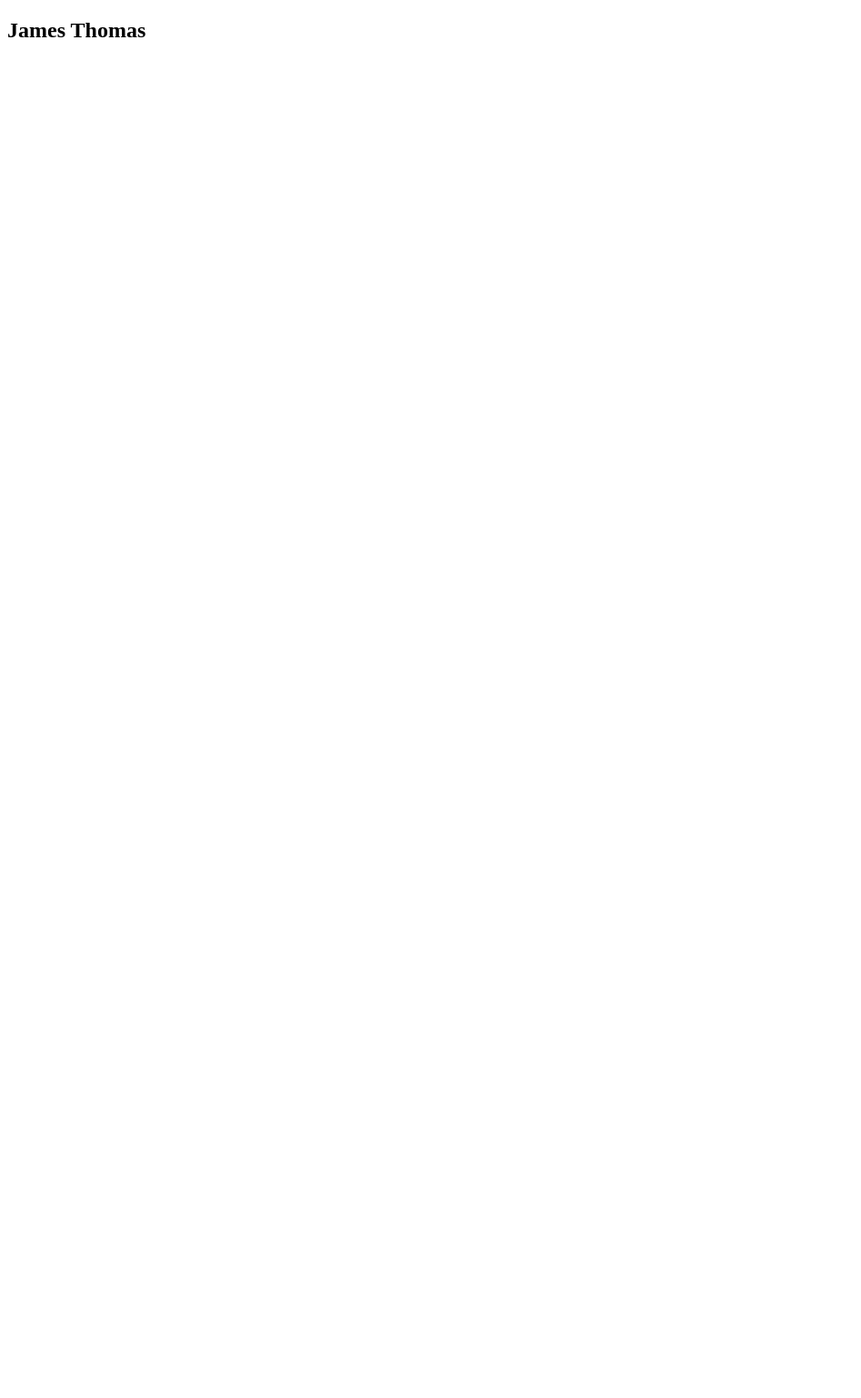
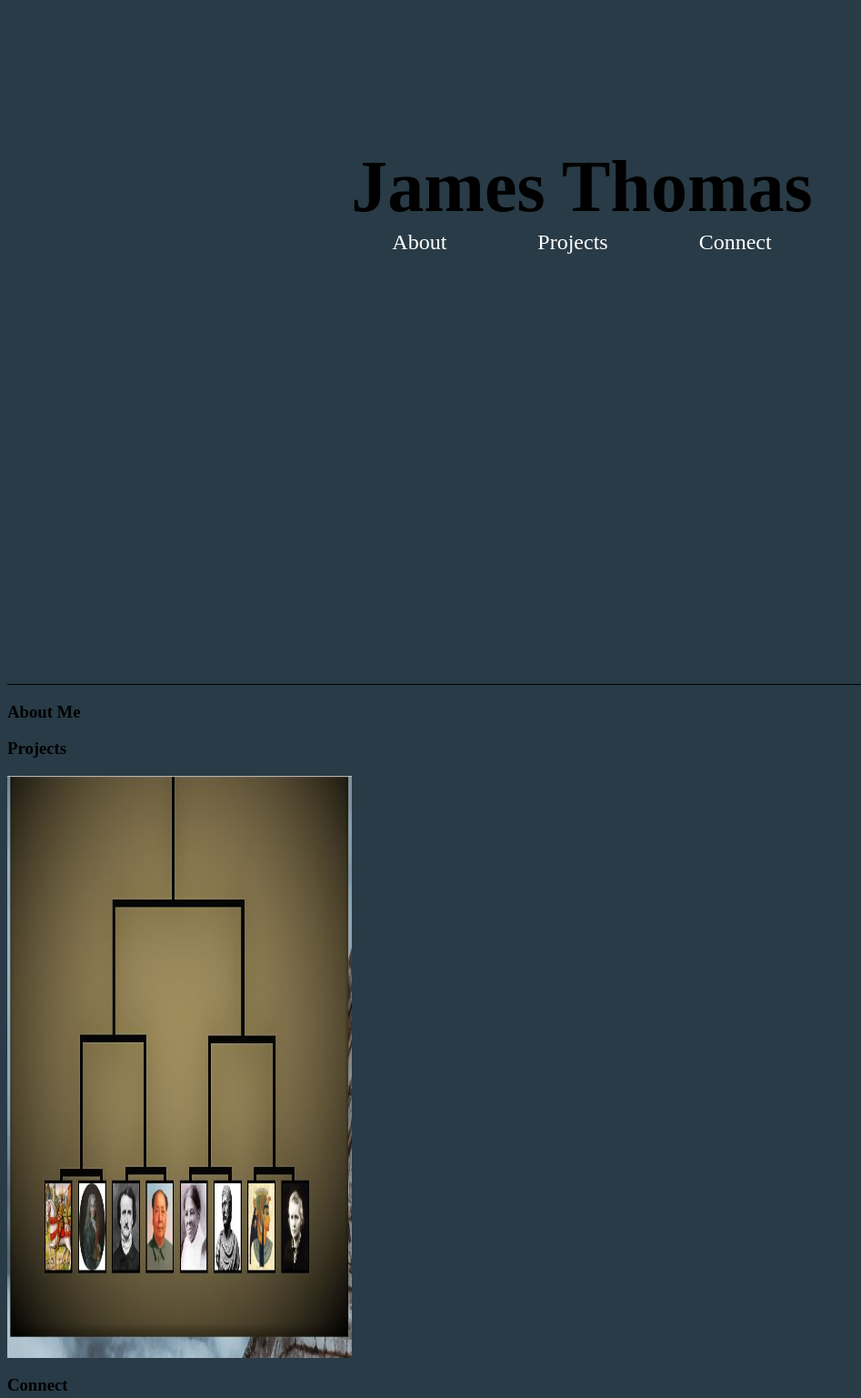
Before and after one commit to Saulgreene/301-portfolio, a plain HTML site: page index.html in a window 1280 px wide. Shown: the whole page at 91% size, without its empty margins (0-947 px from the left). Before the commit the page ends 800 px from the top, so only its background shows below. Drawn offline with nearby package versions, Linux system fonts and the light colour scheme.

Commit message:
More html added and mostly CSS work

```diff
--- a/index.html
+++ b/index.html
@@ -5,23 +5,36 @@
     <link rel="stylesheet" href="styles/base.css">
     <link rel="stylesheet" href="styles/layout.css">
     <title>James Thomas</title>
+    <meta name="viewport" content="width=device-width, initial-scale=1">
     <script src="https://ajax.googleapis.com/ajax/libs/jquery/3.1.1/jquery.min.js"></script>
   </head>
   <body>
-    <section class="start">
-      <h1><stron>James Thomas</strong></h1>
+    <section id="start">
+      <h1>James Thomas</h1>
       <nav>
-
+        <a href="#about" class="nav-links">About</a>
+        <a href="#project-overview" class="nav-links">Projects</a>
+        <a href="#connect" class="nav-links">Connect</a>
       </nav>
 
     </section>
-    <section class="about">
+    <section id="about">
+      <h3>About Me</h3>
 
     </section>
-    <section class="project-overview">
-
+    <section id="project-overview">
+      <h3>Projects</h3>
+      <div class="template">
+        <img src="imgs/fisticuffs.jpg" >
+        <div class="overlay">
+          <h6 class="title"></h6>
+          <p class="time"></p>
+          <p class="description"></p>
+        </div>
+      </div>
     </section>
-    <section class="social">
+    <section id="connect">
+      <h3>Connect</h3>
 
     </section>
     <footer></footer>
--- a/styles/base.css
+++ b/styles/base.css
@@ -0,0 +1,33 @@
+body {
+  background-color: #283b46;
+}
+
+h1 {
+  font-size: 5em;
+  text-align: center;
+  margin-top: 2em;
+}
+
+nav {
+  text-align: center;
+  margin-top: -4em;
+}
+
+.nav-links {
+  margin-left: 2em;
+  margin-right: 2em;
+  font-size: 1.5em;
+  text-decoration: none;
+  color: white;
+}
+
+.template {
+  background-color: black;
+  width: 30%;
+  height: 40em;
+}
+
+.template img{
+  width: 100%;
+  height: 100%;
+}
--- a/styles/layout.css
+++ b/styles/layout.css
@@ -0,0 +1,5 @@
+#start {
+  height: 37em;
+  width: 100%;
+  border-bottom: 1px solid black;
+}
```
Also changed, not shown: imgs/fisticuffs.jpg (added).
